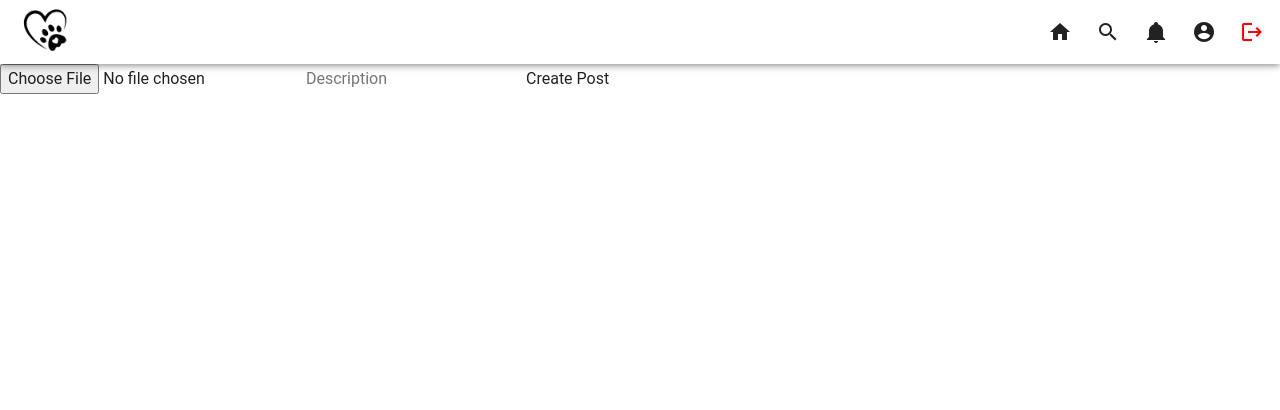
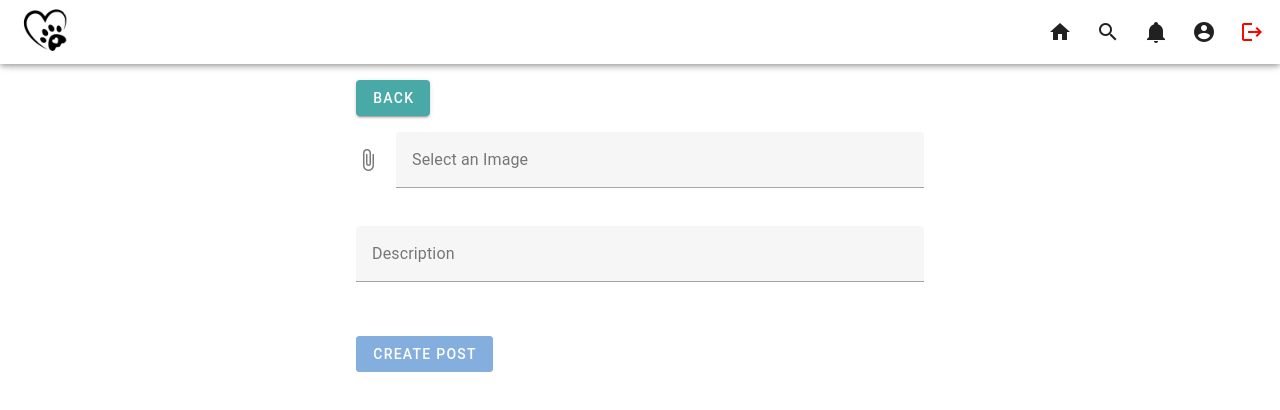
Before and after one commit to Silly06/UTS_31927_Assignment_2, a Vue app in the folder Assignment2/PetPlayApp/petplayapp.client/: page /NewPost in a window 1280 px wide. Shown: the top 410 px of the page. Built offline with nearby package versions, Linux system fonts and the light colour scheme.

Commit message:
Get Create Story to work

```diff
--- a/Assignment2/PetPlayApp/petplayapp.client/src/components/NewPost.vue
+++ b/Assignment2/PetPlayApp/petplayapp.client/src/components/NewPost.vue
@@ -1,36 +1,83 @@
 <template>
-  <div>
-    <form @submit.prevent="createPost">
-      <input type="file" @change="onFileChange" />
-      <input type="text" v-model="description" placeholder="Description" />
-      <button type="submit">Create Post</button>
-    </form>
-  </div>
+  <v-container class="form-container">
+    <v-btn @click="goBack" color="secondary" class="mb-4">
+      Back
+    </v-btn>
+
+    <v-form @submit.prevent="createPost">
+      <v-file-input
+          v-model="image"
+          label="Select an Image"
+          @change="onFileChange"
+          outlined
+          dense
+      ></v-file-input>
+
+      <v-text-field
+          v-model="description"
+          label="Description"
+          outlined
+          dense
+      ></v-text-field>
+
+      <v-btn
+          type="submit"
+          color="primary"
+          class="mt-4"
+          :disabled="!description || !image"
+      >
+        Create Post
+      </v-btn>
+    </v-form>
+  </v-container>
 </template>
 
 <script setup>
 import { ref } from 'vue';
+import { useRouter } from 'vue-router';
 import axios from 'axios';
 
 const description = ref('');
 const image = ref(null);
+const router = useRouter();
 
 const onFileChange = (event) => {
   image.value = event.target.files[0];
 };
 
 const createPost = async () => {
-  const userId = localStorage.getItem('userId');
+  const userId = sessionStorage.getItem('userId');
 
   try {
-    const response = await axios.post('/posts/CreatePost', {
-      image: image.value,
-      description: description.value,
-      userId: userId.value
+    const formData = new FormData();
+    formData.append('image', image.value);
+    formData.append('description', description.value);
+    formData.append('userId', userId);
+
+    const response = await axios.post('/posts/CreatePost', formData, {
+      headers: {
+        'Content-Type': 'multipart/form-data'
+      }
     });
     console.log('Post created:', response.data);
   } catch (error) {
     console.error('Error creating post:', error);
   }
 };
+
+const goBack = () => {
+  router.push('/Home');
+};
 </script>
+
+<style scoped>
+.form-container {
+  max-width: 600px;
+  margin: 0 auto;
+}
+
+.v-file-input,
+.v-text-field {
+  margin-bottom: 16px;
+}
+</style>
--- /dev/null
+++ b/Assignment2/PetPlayApp/petplayapp.client/src/components/NewStory.vue
@@ -0,0 +1,92 @@
+<template>
+  <v-container class="form-container">
+    <v-btn @click="goBack" color="secondary" class="mb-4">
+      Back
+    </v-btn>
+
+    <v-card class="mx-auto" max-width="600">
+      <v-card-title class="text-center">Create a New Story</v-card-title>
+      <v-card-text>
+        <v-form @submit.prevent="createStory">
+          <v-file-input
+            v-model="image"
+            label="Select an Image"
+            @change="onFileChange"
+            outlined
+            dense
+          ></v-file-input>
+
+          <v-btn
+            type="submit"
+            color="primary"
+            class="mt-4"
+            :disabled="!image"
+          >
+            Create Story
+          </v-btn>
+        </v-form>
+      </v-card-text>
+    </v-card>
+  </v-container>
+</template>
+
+<script setup lang="ts">
+import { ref } from 'vue';
+import { useRouter } from 'vue-router';
+import axios from 'axios';
+
+const image = ref<File | null>(null);
+const router = useRouter();
+
+const onFileChange = (event: Event) => {
+  const target = event.target as HTMLInputElement;
+  if (target.files) {
+    image.value = target.files[0];
+  }
+};
+
+const createStory = async () => {
+  const storyCreatorId = sessionStorage.getItem('userId');
+
+  if (!storyCreatorId) {
+    console.error('StoryCreatorId is required');
+    return;
+  }
+
+  if (!image.value) {
+    console.error('Image is required');
+    return;
+  }
+
+  try {
+    const formData = new FormData();
+    formData.append('storyCreatorId', storyCreatorId);
+    formData.append('file', image.value);
+
+    const response = await axios.post('/stories/CreateStory', formData, {
+      headers: {
+        'Content-Type': 'multipart/form-data'
+      }
+    });
+    console.log('Story created:', response.data);
+    await router.push('/Home');
+  } catch (error) {
+    console.error('Error creating story:', error);
+  }
+};
+
+const goBack = () => {
+  router.push('/Home');
+};
+</script>
+
+<style scoped>
+.form-container {
+  max-width: 600px;
+  margin: 0 auto;
+}
+
+.v-file-input {
+  margin-bottom: 16px;
+}
+</style>
--- a/Assignment2/PetPlayApp/petplayapp.client/src/main.ts
+++ b/Assignment2/PetPlayApp/petplayapp.client/src/main.ts
@@ -19,6 +19,7 @@ import ResetPassword from './components/ResetPassword.vue'
 import Search from './components/Search.vue'
 import SignUp from './components/SignUp.vue'
 import ViewPost from './components/ViewPost.vue'
+import NewStory from "@/components/NewStory.vue";
 
 const routes = [
     { path: '/', redirect: () => {
@@ -29,6 +30,7 @@ const routes = [
     { path: '/Login', component: Login },
     { path: '/Matches', component: Matches },
     { path: '/NewPost', component: NewPost },
+    { path: '/NewStory', component: NewStory },
     { path: '/Notifications', component: Notifications, meta: { requiresAuth: true } },
     { path: '/PostComments', component: PostComments },
     { path: '/Profile', component: Profile, meta: { requiresAuth: true} },
```
Also changed, not shown: Assignment2/PetPlayApp/petplayapp.client/src/components/Home.vue (+4 -9 lines), 1 other file (tests, documents, lock files or other folders).
